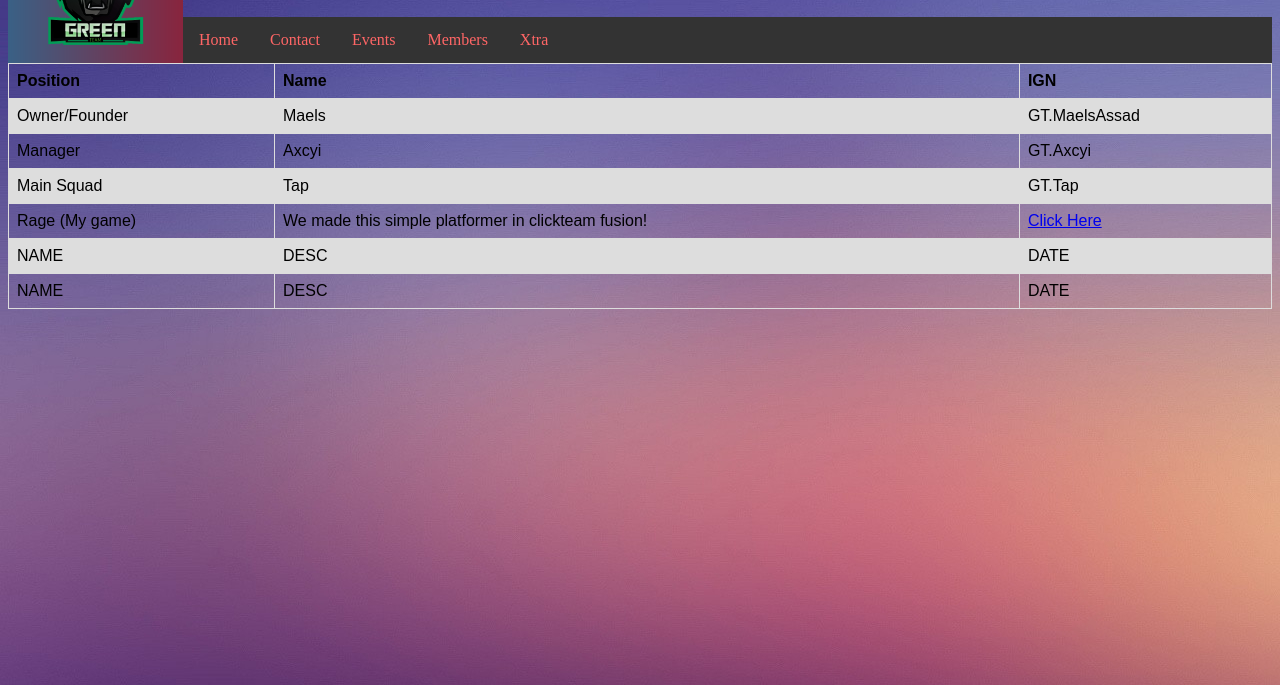
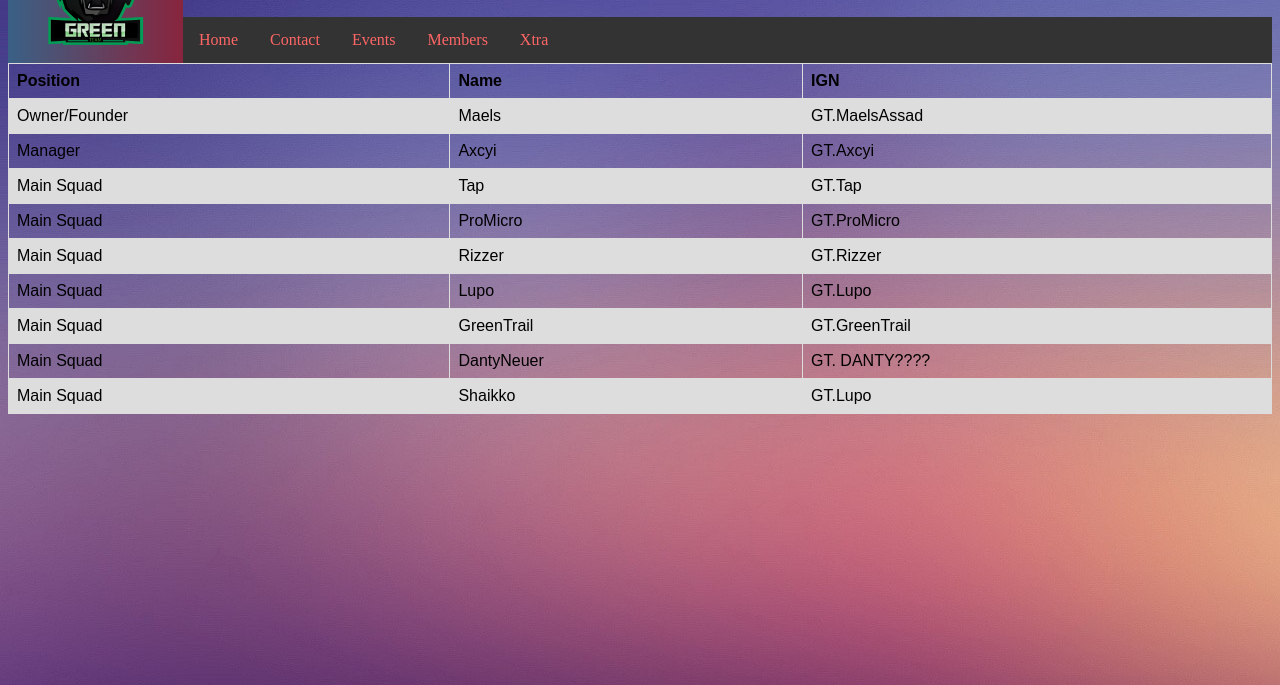
Before and after one commit to GTProMicro/GreenTeam, a plain HTML site: page Members.html in a window 1280 px wide. Shown: the part 115-800 px from the top of the page. Drawn offline with Linux system fonts and the light colour scheme.

Commit message:
Update Members.html

```diff
--- a/Members.html
+++ b/Members.html
@@ -49,21 +49,43 @@
     <td>GT.Tap</td>
   </tr>
   <tr>
-    <td>Rage (My game)</td>
-    <td>We made this simple platformer in clickteam fusion!</td>
-    <td><a href="https://www.mediafire.com/?29frarb1vp91822"> Click Here</a> </td>
+    <td>Main Squad</td>
+    <td>ProMicro</td>
+    <td>GT.ProMicro</td>
   </tr>
   <tr>
-    <td>NAME</td>
-    <td>DESC</td>
-    <td>DATE</td>
+    <td>Main Squad</td>
+    <td>Rizzer</td>
+    <td>GT.Rizzer</td>
   </tr>
   <tr>
-    <td>NAME</td>
-    <td>DESC</td>
-    <td>DATE</td>
+    <td>Main Squad</td>
+    <td>Lupo</td>
+    <td>GT.Lupo</td>
   </tr>
-</tbody></table>
+<tr>
+    <td>Main Squad</td>
+    <td>GreenTrail</td>
+    <td>GT.GreenTrail</td>
+  </tr>
+
+    <tr>
+    <td>Main Squad</td>
+    <td>DantyNeuer</td>
+    <td>GT. DANTY????</td>
+  </tr>
+
+    <tr>
+    <td>Main Squad</td>
+    <td>Shaikko</td>
+    <td>GT.Lupo</td>
+  </tr>
+
+
+
+
+
+    </tbody></table>
 
 
 
```
